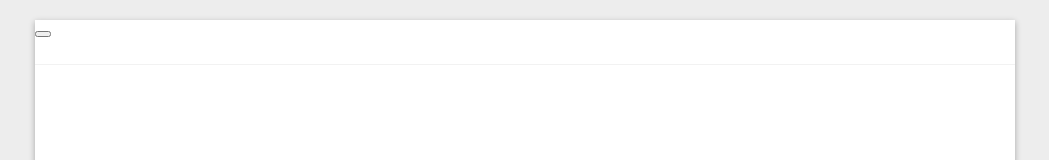
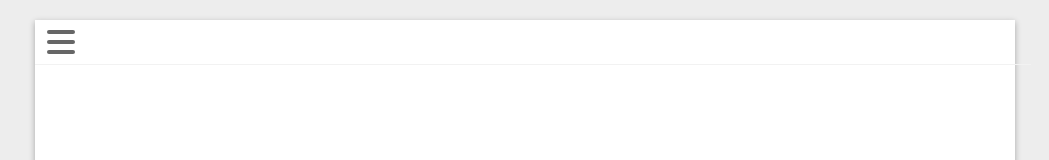
Before and after one commit to kevinchu-work/react-chatbot-dummy-js, a React (Create React App) app: page / in a window 1280 px wide. Shown: the top 160 px of the page, without its empty margins (115-1164 px from the left). Built offline with nearby package versions, Linux system fonts and the light colour scheme.

Commit message:
- Retractable Button created - Menu Icon CSS

```diff
--- a/package.json
+++ b/package.json
@@ -13,7 +13,8 @@
     "react-bootstrap": "^1.0.0-beta.16",
     "react-dom": "^16.12.0",
     "react-helmet": "^5.2.1",
-    "react-scripts": "3.3.0"
+    "react-scripts": "3.3.0",
+    "react-uuid": "^1.0.2"
   },
   "scripts": {
     "start": "react-scripts start",
--- a/src/Components/Header/Header.jsx
+++ b/src/Components/Header/Header.jsx
@@ -1,5 +1,6 @@
 import React from 'react';
-import { IconButton } from '../../Elements/Form/Buttons';
+import uuid from 'react-uuid';
+import { RetractableButton } from '../../Elements/Form/Buttons';
 
 import './Header.scss';
 
@@ -11,7 +12,7 @@ export default class Header extends React.Component {
     return (
       <>
         <div className="leftWrapper">
-          <IconButton predefinedbuttonyype="menu" />
+          <RetractableButton id={uuid()} classList={["menuBtn"]} content={<><span></span><span></span><span></span></>} />
         </div>
         <div className="centerWrapper"></div>
         <div className="rightWrapper"></div>
--- a/src/Components/Header/Header.scss
+++ b/src/Components/Header/Header.scss
@@ -1,13 +1,18 @@
 @import '../../Library/SCSS/base';
 
+
+
 Header {
+    // Parms
+    // $DEFAULT_LOGO_SIZE: 30px;
+    // $MIN_HEIGHT: #{$BUTTON_MIN_SIZE + ($DEFAULT_PADDING_SIZE * 2)};
     $BAR_HEIGHT: 44px;
 
+    @include flex($align-items: center);
     @include dimen(100%, $BAR_HEIGHT);
     border-bottom: 1px solid theme-color(grey08);
     flex: 0 0 $BAR_HEIGHT;
-
-}
+    padding: 0 8px;
 
     .leftMenu {
         @include fixed($top: 0, $bottom: 0, $left: 100%);
@@ -20,3 +25,4 @@ Header {
         min-width: 10%;
         max-width: 30%;
     }
+}
--- a/src/Elements/Form/Buttons.jsx
+++ b/src/Elements/Form/Buttons.jsx
@@ -1,6 +1,7 @@
 import React from 'react';
 
 import { appendString } from  '../../Utils/utils';
+import './Buttons.scss';
 
 const StandardButton = (props) => {
     var { classlist, ...other } = props;
@@ -29,13 +30,27 @@ export class IconButton extends React.Component {
         return (
             <StandardButton classlist={[ classList ]} {...translatedProps} />
         );
-    }
+    };
 }
-
-
 IconButton.defaultProps = {
     classList: [],
     predefinedbuttonyype: '',
 };
 
-// export default IconButton;
+export class RetractableButton extends React.Component {
+    render() {
+        return (
+        <>
+        <input id={this.props.id} type="checkbox" className="retractableBtn" />
+        <label htmlFor={this.props.id} className={`retractableBtn ${this.props.classList.join(' ').trim()}`}>
+            {this.props.content}
+        </label>
+        </>
+        );
+    };
+}
+RetractableButton.defaultProps = {
+    id: '',
+    classList: [],
+    content: '',
+}
--- a/src/Elements/Form/Buttons.scss
+++ b/src/Elements/Form/Buttons.scss
@@ -1,5 +1,9 @@
-@import '/src/Library/SCSS/base';
+@import '../../Library/SCSS/base';
 
+$BUTTON_MIN_SIZE: 20px !default;
+$DEFAULT_BUTTON_SIZE: 28px !default;
+$TOGGLE_BUTTON_HEIGHT: $DEFAULT_BUTTON_SIZE;
+$TOGGLE_BUTTON_WIDTH: $DEFAULT_BUTTON_SIZE;
 
 // Default style, no matter what state
 button,
@@ -32,3 +36,53 @@ input[type=button] {
     }
 
 }
+
+
+.retractableBtn {
+
+    // $clickyBtn: "retractableBtn";
+
+    // input[type=checkbox]#{$clickyBtn} {
+    @at-root input[type=checkbox]#{&} {
+        position: absolute;
+        z-index: -9;
+    }
+    // label#{$clickyBtn} {
+    @at-root label#{&} {
+        @include flex($justify-content: space-between);
+        @include dimen($TOGGLE_BUTTON_WIDTH);
+        color: theme-color(grey01);
+    }
+
+    @at-root input[type=checkbox]#{&}:checked +
+    label#{&} {
+        span {
+            width: 24.5px;
+            &:first-child { transform: rotate(45deg) ; }
+            &:nth-child(2){ opacity: 0; }
+            &:last-child  { transform: rotate(-45deg); }
+        }
+    }
+}
+
+
+label.menuBtn {
+    flex-direction: column;
+    padding: 4px;
+    height: ($TOGGLE_BUTTON_WIDTH - 4px);
+
+    span {
+        display: block;
+        width: 100%;
+        height: 4px;
+        background-color: theme-color(grey02);
+        border-radius: 2px;
+
+        transition: transform 0.5s cubic-bezier(0.77,0.2,0.05,1.0),
+                    background 0.5s cubic-bezier(0.77,0.2,0.05,1.0),
+                    opacity 0.55s ease;
+
+        &:first-child { transform-origin: 2.5px 6px; }
+        &:last-child  { transform-origin: 2.5px -1px; }
+    }
+}
```
Also changed, not shown: 1 other file (tests, documents, lock files or other folders). Lines whose indentation alone changed are shown as unchanged.
